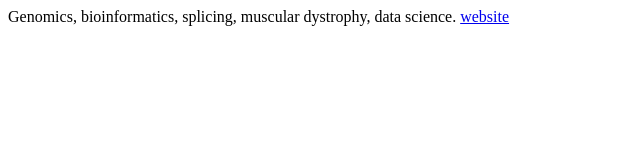
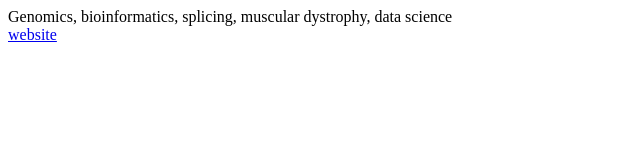
Before and after one commit to anykine/anykine.github.io, a plain HTML site: page index.html in a window 1280 px wide. Shown: the whole page, without its empty margins (0-640 px from the left). Drawn offline with Linux system fonts and the light colour scheme.

Commit message:
fix spacing

```diff
--- a/index.html
+++ b/index.html
@@ -3,7 +3,8 @@
 		</head>
 
 		<body>
-			Genomics, bioinformatics, splicing, muscular dystrophy, data science.
+			Genomics, bioinformatics, splicing, muscular dystrophy, data science
+			<br/>
 			<a href="https://www.project404.com/bioinfo">website</a>
 
 			</body>
```
